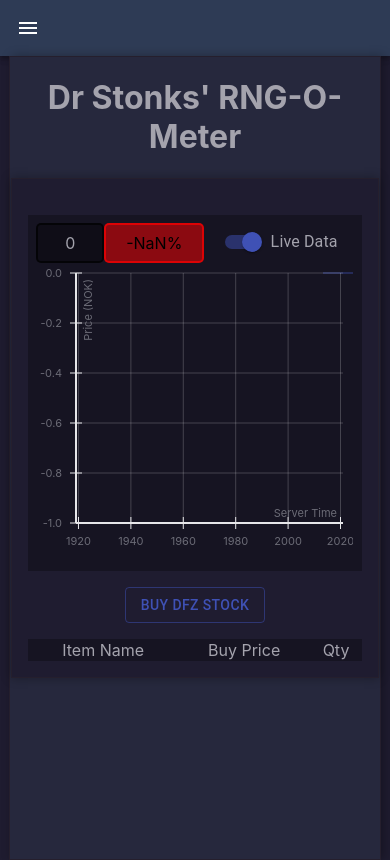
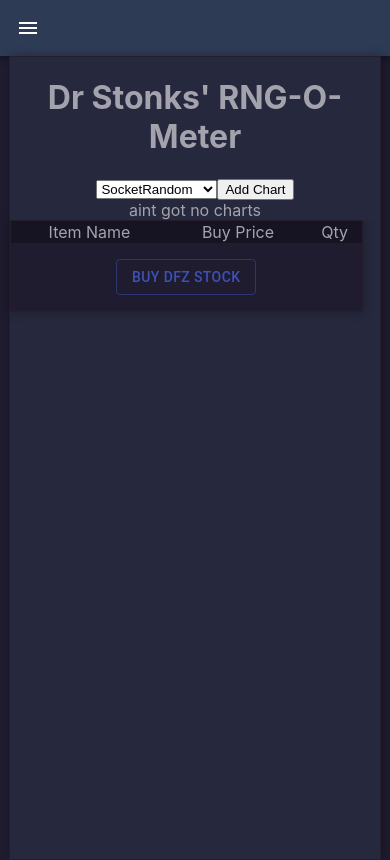
Before and after one commit to dufferzz/DFStonks, a React (Create React App) app: page / in a window 390 px wide. Built offline with nearby package versions, Linux system fonts and the light colour scheme.

Commit message:
Move into seperate components, css.. Dynamic adding  charts half finished..

```diff
--- a/src/actions/index.js
+++ b/src/actions/index.js
@@ -29,5 +29,18 @@ const addToInventory = (data) => {
     payload: data,
   };
 };
+const addChart = (data) => {
+  return {
+    type: "addChart",
+    payload: data,
+  };
+};
 
-export { doLogin, doLogout, addSocketData, addToInventory, toggleSocket };
+export {
+  doLogin,
+  doLogout,
+  addSocketData,
+  addToInventory,
+  toggleSocket,
+  addChart,
+};
--- /dev/null
+++ b/src/components/AddGraph.js
@@ -0,0 +1,38 @@
+import React from "react";
+
+import { useState } from "react";
+import { useSelector, useDispatch } from "react-redux";
+import { addChart } from "../actions";
+const AddGraph = () => {
+  const dispatch = useDispatch();
+  const [selectedSocket, setSelectedSocket] = useState("chart1");
+  const socketData = useSelector((state) => state.socketReducer);
+
+  return (
+    <>
+      <select
+        value={selectedSocket}
+        onChange={(e) => {
+          setSelectedSocket(e.target.value);
+        }}
+      >
+        <option value="chart1">SocketRandom</option>
+        <option value="chart2">SocketRandom2</option>
+      </select>
+      <button
+        onClick={() => {
+          const titem = {
+            title: selectedSocket,
+            isActive: true,
+            data: socketData[selectedSocket].data,
+          };
+          dispatch(addChart(titem));
+        }}
+      >
+        Add Chart
+      </button>
+    </>
+  );
+};
+
+export default AddGraph;
--- /dev/null
+++ b/src/components/BuyAStock.js
@@ -0,0 +1,34 @@
+import React from "react";
+import Button from "@material-ui/core/Button";
+import { addToInventory } from "../actions";
+import { useSelector, useDispatch } from "react-redux";
+
+const BuyAStock = () => {
+  const socketData = useSelector((state) => state.socketReducer);
+
+  const dispatch = useDispatch();
+
+  const currentValue = socketData.chart1.slice(-1)[0];
+
+  const buyAStock = () => {
+    const item = {
+      stockName: currentValue.stockName,
+      price: currentValue.y,
+      qty: 1,
+    };
+    dispatch(addToInventory(item));
+  };
+
+  return (
+    <Button
+      style={{ margin: 1 + "rem" }}
+      variant="outlined"
+      color="primary"
+      onClick={buyAStock}
+    >
+      Buy DFZ Stock
+    </Button>
+  );
+};
+
+export default BuyAStock;
--- /dev/null
+++ b/src/components/GraphComp.js
@@ -0,0 +1,24 @@
+import React from "react";
+import Graph from "../components/Graph/Graph";
+
+import { useSelector } from "react-redux";
+
+const GraphComp = () => {
+  const chartData = useSelector((state) => state.chartReducer);
+  const socketData = useSelector((state) => state.socketReducer);
+
+  return (
+    <>
+      {chartData.map((item, key) => {
+        return (
+          <div className="card" key={key}>
+            <Graph data={socketData[item.title]} stockName="SocketRandom" />
+          </div>
+        );
+      })}
+      {chartData.length === 0 && "aint got no charts"}
+    </>
+  );
+};
+
+export default GraphComp;
--- /dev/null
+++ b/src/components/StockInv.js
@@ -0,0 +1,29 @@
+import React from "react";
+import { useSelector } from "react-redux";
+
+const StockInv = () => {
+  const inventoryState = useSelector((state) => state.inventoryReducer.arr);
+
+  return (
+    <table className="tablee">
+      <thead>
+        <tr>
+          <td>Item Name</td>
+          <td>Buy Price</td>
+          <td>Qty</td>
+        </tr>
+      </thead>
+      <tbody>
+        {inventoryState.map((item, key) => (
+          <tr key={key}>
+            <td>{item?.stockName}</td>
+            <td>{item?.price}</td>
+            <td>{item?.qty}</td>
+          </tr>
+        ))}
+      </tbody>
+    </table>
+  );
+};
+
+export default StockInv;
--- a/src/pages/Graphs.js
+++ b/src/pages/Graphs.js
@@ -1,70 +1,22 @@
 import React from "react";
-import Graph from "../components/Graph/Graph";
 import "./Home.css";
-import Button from "@material-ui/core/Button";
 
-import { useSelector, useDispatch } from "react-redux";
-import { addToInventory } from "../actions";
+import GraphComp from "../components/GraphComp";
+import AddGraph from "../components/AddGraph";
+import BuyAStock from "../components/BuyAStock";
+import StockInv from "../components/StockInv";
 
 const Graphs = () => {
-  const socketData = useSelector((state) => state.socketReducer);
-  const inventoryState = useSelector((state) => state.inventoryReducer.arr);
-
-  const dispatch = useDispatch();
-
-  const currentValue = socketData.chart1.slice(-1)[0];
-
-  const StockInv = () => {
-    return (
-      <table className="tablee">
-        <thead>
-          <tr>
-            <td>Item Name</td>
-            <td>Buy Price</td>
-            <td>Qty</td>
-          </tr>
-        </thead>
-        <tbody>
-          {inventoryState.map((item, key) => (
-            <tr key={key}>
-              <td>{item?.stockName}</td>
-              <td>{item?.price}</td>
-              <td>{item?.qty}</td>
-            </tr>
-          ))}
-        </tbody>
-      </table>
-    );
-  };
-
-  const buyAStock = () => {
-    const item = {
-      stockName: currentValue.stockName,
-      price: currentValue.y,
-      qty: 1,
-    };
-    dispatch(addToInventory(item));
-  };
-
-  const BuyDFZStock = () => (
-    <Button
-      style={{ margin: 1 + "rem" }}
-      variant="outlined"
-      color="primary"
-      onClick={buyAStock}
-    >
-      Buy DFZ Stock
-    </Button>
-  );
-
   return (
     <div>
       <h1>Dr Stonks' RNG-O-Meter</h1>
+      <AddGraph />
+      <div className="homeCards">
+        <GraphComp />
+      </div>
       <div className="card">
-        <Graph data={socketData.chart1} stockName="SocketRandom" />
-
-        <BuyDFZStock />
         <StockInv />
+        <BuyAStock />
       </div>
     </div>
   );
--- a/src/pages/Home.css
+++ b/src/pages/Home.css
@@ -1,11 +1,36 @@
 .card {
-  width: 90%;
   background-color: #1f1c30;
   border: 1px solid #251f2d;
   box-shadow: 0 0 10px rgba(0, 0, 0, 0.3);
   padding: 1rem;
-  margin: 1rem auto;
-  min-height: 200px;
+  /* margin: 1rem auto; */
+  /* min-height: 200px; */
+  min-width: 28vw;
+  margin: 0.7rem;
+  max-width: 90vw;
+}
+
+@media only screen and (max-width: 600px) {
+  .card {
+    width: 100%;
+    margin: 0;
+    padding: 0;
+  }
+  .graphContainer {
+    padding: 0;
+    margin: 0;
+    width: 95%;
+  }
+  .container {
+    padding: 0;
+    margin: 0;
+    width: 100%;
+  }
+  .contentContainer {
+    padding: 0;
+    margin: 0;
+    width: 100%;
+  }
 }
 
 .cardImage {
@@ -13,8 +38,7 @@
   height: 200px !important;
 }
 .container {
-  align-items: center;
-  justify-content: center;
+  display: inline-flex;
   width: 95%;
   margin: auto;
   box-shadow: 3px 0 10px rgba(0, 0, 0, 0.3);
@@ -26,6 +50,19 @@
 
 .contentContainer {
   background-color: #26283d;
+  display: inline-flex;
+  flex-wrap: wrap;
+  width: 100%;
+  /* align-items: center; */
+  justify-content: center;
+}
+.homeCards {
+  background-color: #26283d;
+  display: inline-flex;
+  flex-wrap: wrap;
+  width: 100%;
+  align-items: center;
+  justify-content: center;
 }
 .image {
   float: left;
--- /dev/null
+++ b/src/reducers/chartReducer.js
@@ -0,0 +1,18 @@
+const chartReducer = (state = [], action) => {
+  switch (action.type) {
+    case "addChart":
+      return [
+        ...state,
+        {
+          title: action.payload.title,
+          isActive: true,
+          data: action.payload.data,
+        },
+      ];
+
+    default:
+      return state;
+  }
+};
+
+export { chartReducer };
--- a/src/reducers/index.js
+++ b/src/reducers/index.js
@@ -2,11 +2,12 @@ import { authReducer } from "./authReducer";
 import { inventoryReducer } from "./inventoryReducer";
 import { socketReducer } from "./socketReducer";
 import { combineReducers } from "redux";
-
+import { chartReducer } from "./chartReducer";
 const r = {
   authReducer: authReducer,
   socketReducer: socketReducer,
   inventoryReducer: inventoryReducer,
+  chartReducer: chartReducer,
 };
 
 const combinedReducers = combineReducers(r);
--- a/src/reducers/socketReducer.js
+++ b/src/reducers/socketReducer.js
@@ -37,7 +37,7 @@ const socketReducer = (
 ) => {
   switch (action.type) {
     case "addSocketData":
-      if (state.chart1.length > 50) state.chart1.shift();
+      if (state.chart1.length > 25) state.chart1.shift();
 
       return {
         ...state,
```
Also changed, not shown: 1 other file (tests, documents, lock files or other folders).
